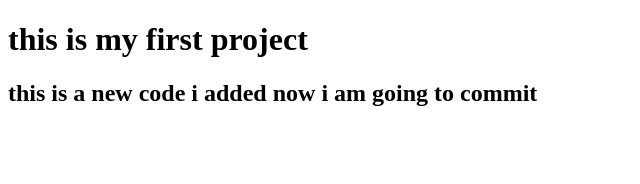
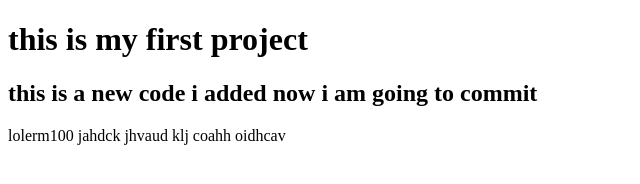
Before and after one commit to codewitanis1/first-project, a plain HTML site: page index.html in a window 1280 px wide. Shown: the whole page, without its empty margins (0-640 px from the left). Drawn offline with Linux system fonts and the light colour scheme.

Commit message:
i have done

```diff
--- a/index.html
+++ b/index.html
@@ -9,5 +9,8 @@
 <body>
     <h1>this is my first project</h1>
     <h2>this is a new code i added now i am going to commit</h2>
+    <p>lolerm100
+        jahdck jhvaud klj coahh oidhcav
+    </p>
 </body>
 </html>
```
